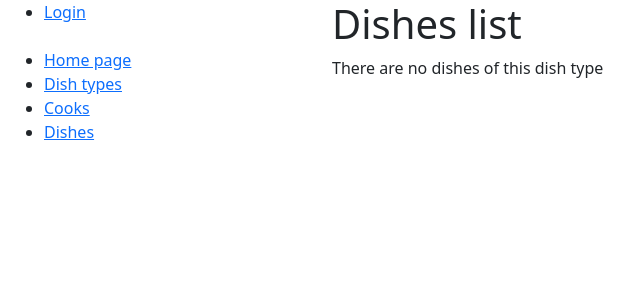
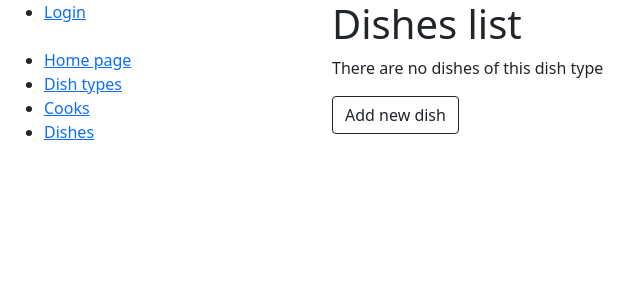
Before and after one commit to WDemidenko/restaurant_kitchen_service, a Django app: page /dishes/ in a window 1280 px wide. Shown: the top 300 px of the page, without its empty margins (0-640 px from the left). Run offline with Django 4.2, Linux system fonts and the light colour scheme; data that the repository does not hold is empty.

Commit message:
Add forms, urls, views, templates for create, update, delete Dish and DishType models

```diff
--- a/kitchen/urls.py
+++ b/kitchen/urls.py
@@ -1,6 +1,7 @@
 from django.urls import path
 
-from kitchen.views import index, DishTypeListView, CookListView, DishListView, DishTypeDetailView, CookDetailView
+from kitchen.views import index, DishTypeListView, CookListView, DishListView, DishTypeDetailView, CookDetailView, \
+    DishTypeCreateView, DishTypeUpdateView, DishTypeDeleteView, DishCreateView, DishUpdateView, DishDeleteView
 
 urlpatterns = [
     path("", index, name="index"),
@@ -29,6 +30,24 @@ urlpatterns = [
         DishListView.as_view(),
         name="dish-list"
     ),
+    path("dishtypes/create/", DishTypeCreateView.as_view(), name="dish-type-create"),
+    path("dishtypes/<int:pk>/update/", DishTypeUpdateView.as_view(), name="dish-type-update"),
+    path("dishtypes/<int:pk>/delete/", DishTypeDeleteView.as_view(), name="dish-type-delete"),
+    path(
+        "dishes/create/",
+        DishCreateView.as_view(),
+        name="dish-create"
+    ),
+    path(
+        "dishes/<int:pk>/update/",
+        DishUpdateView.as_view(),
+        name="dish-update"
+    ),
+    path(
+        "dishes/<int:pk>/delete/",
+        DishDeleteView.as_view(),
+        name="dish-delete"
+    ),
 ]
 
 app_name = "kitchen"
--- a/kitchen/views.py
+++ b/kitchen/views.py
@@ -1,7 +1,10 @@
+from django.contrib.messages.views import SuccessMessageMixin
 from django.db.models import Count
 from django.shortcuts import render
+from django.urls import reverse_lazy
 from django.views import generic
 
+from kitchen.forms import DishTypeForm, DishForm
 from kitchen.models import Dish, DishType, Cook
 
 
@@ -33,6 +36,28 @@ class DishTypeDetailView(generic.DetailView):
         return context
 
 
+class DishTypeCreateView(SuccessMessageMixin, generic.CreateView):
+    model = DishType
+    form_class = DishTypeForm
+    success_url = reverse_lazy("kitchen:dish-type-list")
+    success_message = "%(name)s has been successfully created"
+
+
+class DishTypeUpdateView(SuccessMessageMixin, generic.UpdateView):
+    model = DishType
+    form_class = DishTypeForm
+    success_message = "%(name)s has been successfully updated"
+
+    def get_success_url(self):
+        dish_type_id = self.object.id
+        return reverse_lazy('kitchen:dishtype-detail', kwargs={'pk': dish_type_id})
+
+
+class DishTypeDeleteView(generic.DeleteView):
+    model = DishType
+    success_url = reverse_lazy("kitchen:dish-type-list")
+
+
 class CookListView(generic.ListView):
     model = Cook
     queryset = Cook.objects.prefetch_related("dishes")
@@ -44,3 +69,22 @@ class CookDetailView(generic.DetailView):
 
 class DishListView(generic.ListView):
     model = Dish
+
+
+class DishCreateView(SuccessMessageMixin, generic.CreateView):
+    model = Dish
+    form_class = DishForm
+    success_url = reverse_lazy("kitchen:dish-list")
+    success_message = "%(name)s has been successfully created"
+
+
+class DishUpdateView(SuccessMessageMixin, generic.UpdateView):
+    model = Dish
+    form_class = DishForm
+    success_message = "%(name)s has been successfully updated"
+    success_url = reverse_lazy("kitchen:dish-list")
+
+
+class DishDeleteView(generic.DeleteView):
+    model = Dish
+    success_url = reverse_lazy("kitchen:dish-list")
--- a/templates/kitchen/dish_list.html
+++ b/templates/kitchen/dish_list.html
@@ -8,11 +8,18 @@
       {% for dish in dish_list %}
         <li>
           {{ dish }}
+          <a href="{% url 'kitchen:dish-update' pk=dish.id %}">Update</a>
+          <a href="{% url 'kitchen:dish-delete' pk=dish.id %}">Delete</a>
         </li>
       {% endfor %}
     </ul>
   {% else %}
     <p>There are no dishes of this dish type</p>
   {% endif %}
+  <p>
+    <a href="{% url 'kitchen:dish-create' %}">
+      <button type="button" class="btn btn-outline-dark">Add new dish</button>
+    </a>
+  </p>
 
 {% endblock %}
--- a/templates/kitchen/dishtype_detail.html
+++ b/templates/kitchen/dishtype_detail.html
@@ -2,6 +2,10 @@
 
 {% block content %}
   <h1>{{ dishtype.name }}</h1>
+   <p>
+    <a href="{% url 'kitchen:dish-type-update' pk=dishtype.id %}" class="btn btn-primary">Update</a>
+    <a href="{% url 'kitchen:dish-type-delete' pk=dishtype.id %}" class="btn btn-danger">Delete</a>
+  </p>
   <p><strong>Product range: {{ dishes_count }}</strong></p>
 
   <div class="ml3">
@@ -16,5 +20,6 @@
     {% empty %}
       <p>No dishes</p>
     {% endfor %}
+  <a href="{% url 'kitchen:dish-type-list' %}" class="btn btn-info">back</a>
   </div>
 {% endblock %}
--- a/templates/kitchen/dishtype_list.html
+++ b/templates/kitchen/dishtype_list.html
@@ -14,5 +14,10 @@
   {% else %}
     <p>There are no dish types in kitchen yet</p>
   {% endif %}
+  <p>
+    <a href="{% url 'kitchen:dish-type-create' %}">
+      <button type="button" class="btn btn-outline-dark">Add new dish type</button>
+    </a>
+  </p>
 
 {% endblock %}
```
Also changed, not shown: kitchen/forms.py (added, +15 -0 lines), templates/kitchen/dish_confirm_delete.html (added, +13 -0 lines), templates/kitchen/dish_form.html (added, +11 -0 lines), templates/kitchen/dishtype_confirm_delete.html (added, +13 -0 lines), templates/kitchen/dishtype_form.html (added, +11 -0 lines).
